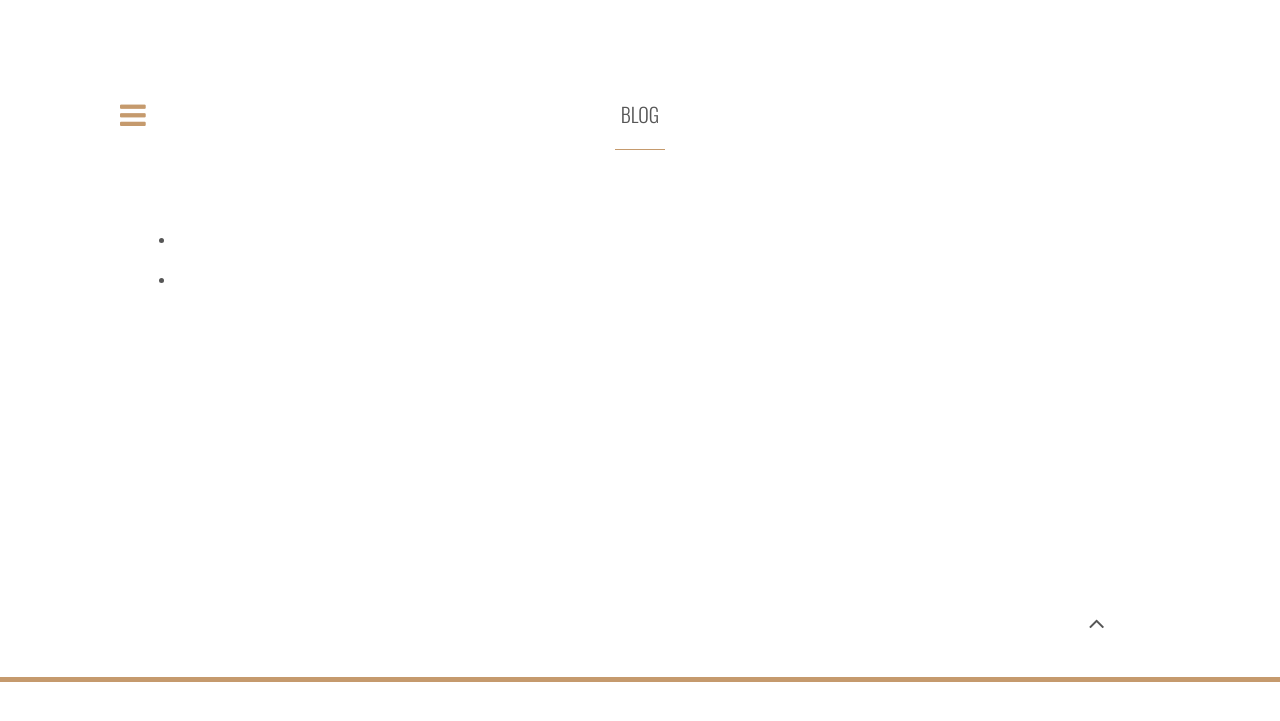
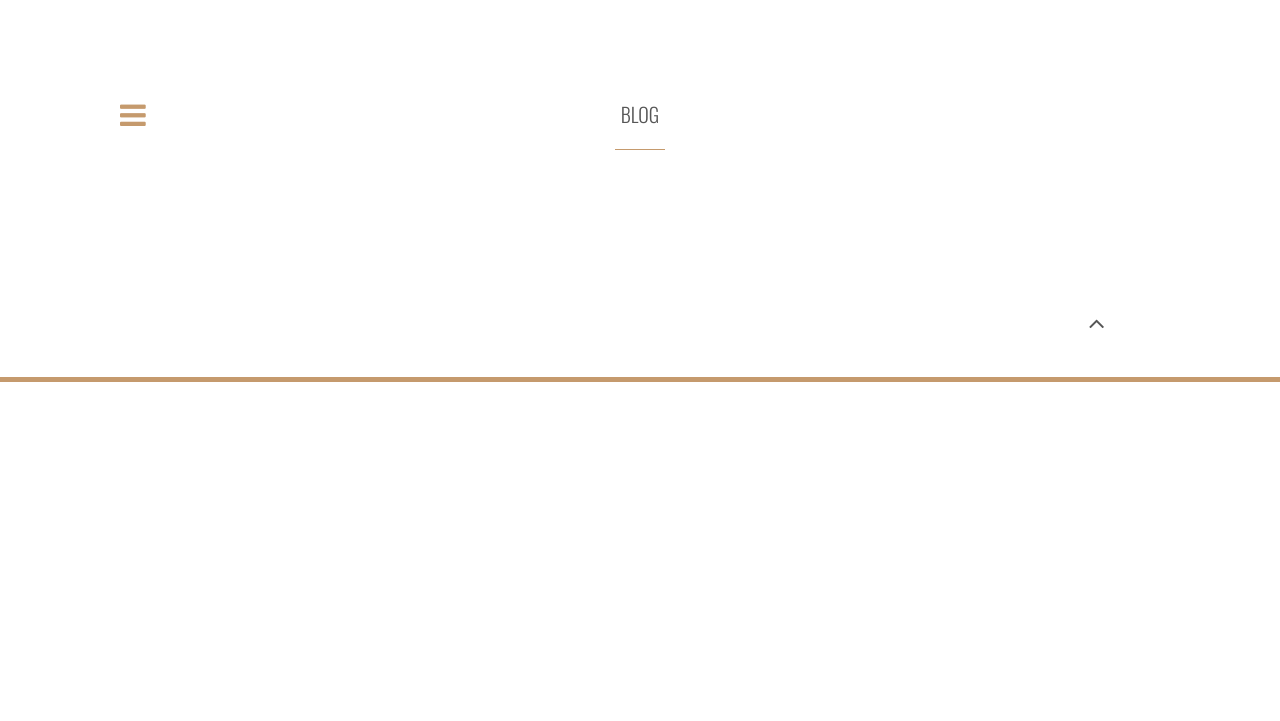
Before and after one commit to puds/serriferous.github.io, a Jekyll site: the page built from blog/index.html, in a window 1280 px wide. Shown: the top 721 px of the page. Built offline with Jekyll 4.4.1, drawn with Linux system fonts in a browser that asks for light colours; nearby versions of some CDN libraries; comment, search, counter and statistics services are not loaded.

Commit message:
Update index.html

```diff
--- a/blog/index.html
+++ b/blog/index.html
@@ -15,27 +15,6 @@ title: Blog
                 <h7>{{ page.title }}</h7>
                 <hr>
             </div>
-            <div class="space"></div>
-
-
-
-
-	<ul class="posts">
-
-	  {% for post in site.posts limit: 10 %}
-	    <li>
-    		<h2>{{ blog.title }}</h2>
-    		<p class="meta">{{ blog.date | date_to_string }}</p>
-
-    		<div class="blog">
-    		{{ blog.content }}
-    		</div>
-	    </li>
-	  {% endfor %}
-	</ul>
-
 
         </div>
 </div>
-
-<div class="infinite-spinner"></div>
```
